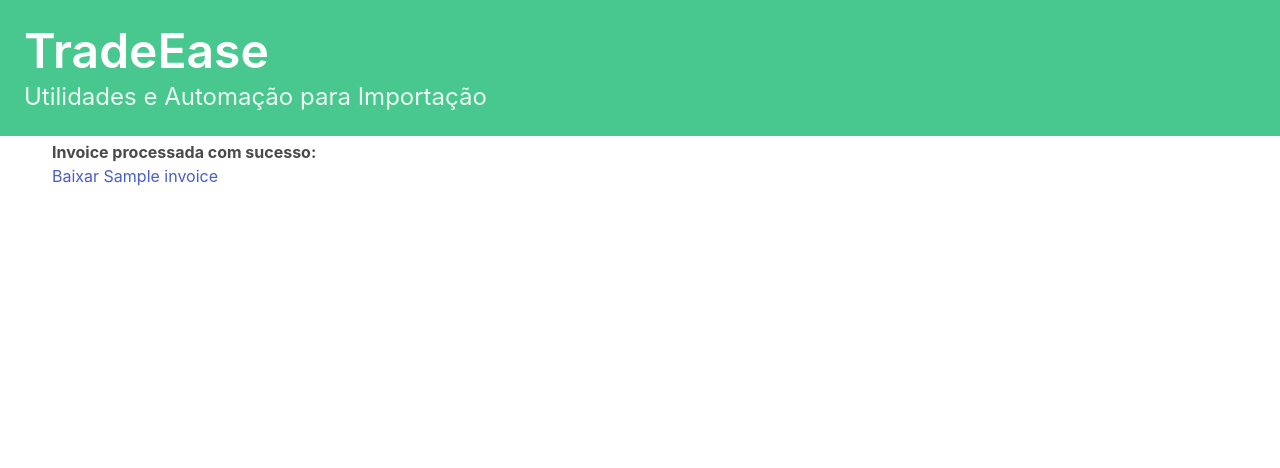
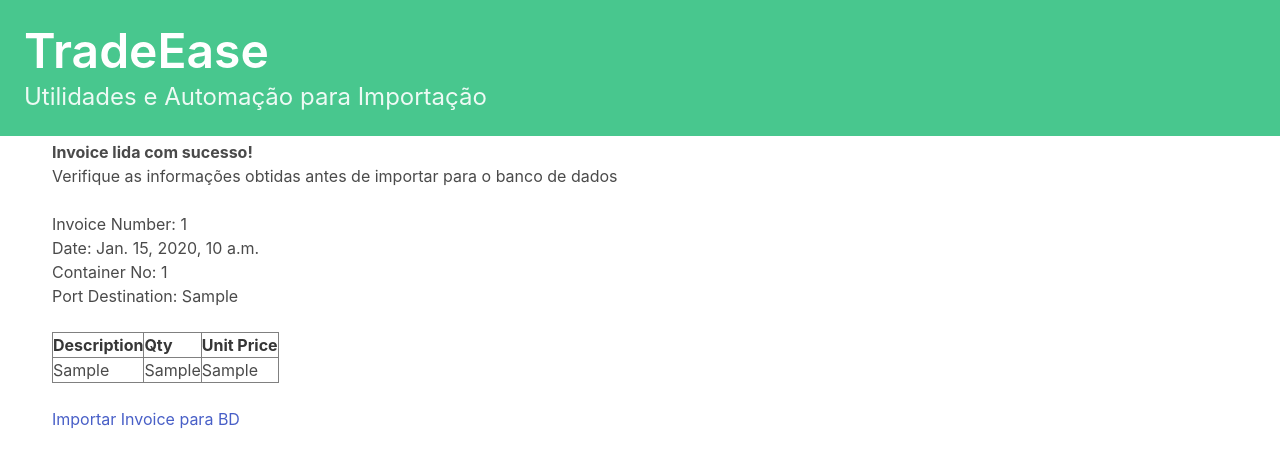
Before and after one commit to mbevaldt/trade-ease, a Django app: template app_import/templates/download.html in a window 1280 px wide. Shown: the top 468 px of the page. Run offline with Django 4.2, Linux system fonts and the light colour scheme; the template is opened without the code that fills it: most values are stand-ins (such as "Sample title", 1, 10 or a date in 2020).

Commit message:
Add files via upload

```diff
--- a/app_import/templates/download.html
+++ b/app_import/templates/download.html
@@ -5,10 +5,33 @@
 
 <body>
     <content> <!--to use HTML tags and not Bulma, use content as container-->
-        <h3><b>Invoice processada com sucesso:</b></h3>
-        <a href="{% url 'download_file' filename=invoice %}">
-            Baixar {{invoice}}</a>
-    <content>
+        <h2><b>Invoice lida com sucesso!</b></h2>
+        <p>Verifique as informações obtidas antes de importar para o banco de dados<p></p><br>
+
+        <p>Invoice Number: {{ invoice_data.invoice_number }}</p>
+        <p>Date: {{ invoice_data.date }}</p>
+        <p>Container No: {{ invoice_data.container_num }}</p>
+        <p>Port Destination: {{ invoice_data.port_dest }}</p><br>
+
+        <table border='1'>
+            <tr>
+                <th>Description</th>
+                <th>Qty</th>
+                <th>Unit Price</th>
+            </tr>
+
+            {% for itens in invoice_data.itens %}
+
+                <tr>
+                    <td>{{ itens.0 }}</td>
+                    <td>{{ itens.1 }}</td>
+                    <td>{{ itens.2 }}</td>
+                </tr>
+
+            {% endfor %}
+        </table><br>
+        <a href="#">Importar Invoice para BD</a>
+    </content>
 </body>
 
 {% endblock content %}
```
